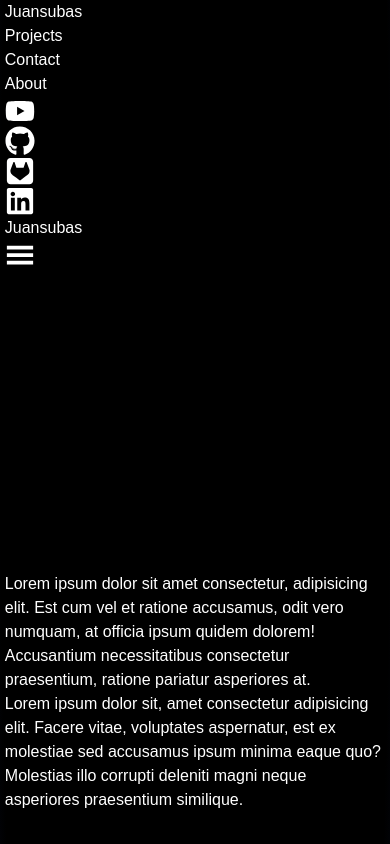
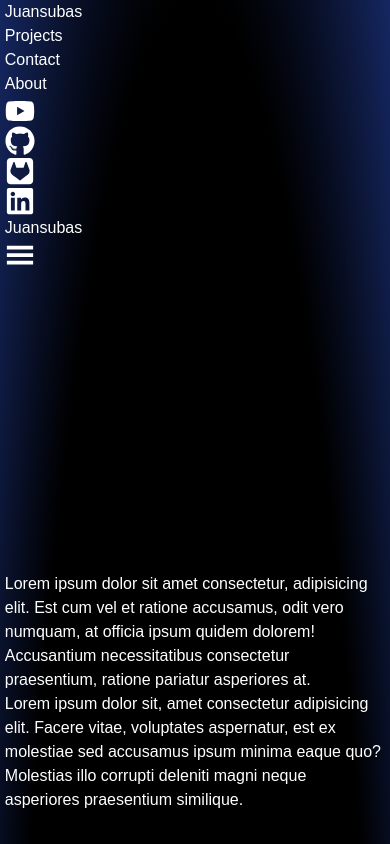
Before and after one commit to Juansubas/Portfolio, a React (Vite) app in the folder react-version/: page / in a window 390 px wide. Shown: the top 844 px of the page. Built offline with nearby package versions, Linux system fonts and the light colour scheme.

Commit message:
Update Moviles

```diff
--- a/react-version/src/components/Layout.tsx
+++ b/react-version/src/components/Layout.tsx
@@ -4,7 +4,6 @@ import Footer from "./Footer";
 const Layout = ({ children }: { children: React.ReactNode }) => {
   return (
     <main className="flex flex-col items-center justify-between w-full min-h-screen px-5">
-      <div className="background absolute top-0 left-0 w-full h-full z-[-1]"></div>
       <Header />
       {children}
       <Footer />
--- a/react-version/src/index.css
+++ b/react-version/src/index.css
@@ -44,6 +44,11 @@ body {
 
 @media screen and (max-width: 768px) {
   body {
+    background: radial-gradient(
+      100% 100% at 50% 50%,  /* Ajuste de las proporciones del gradiente */
+      #000 50%,
+      rgb(51, 95, 238) 100%
+    );
     background-attachment: scroll;/* Aplica 'local' solo en pantallas pequeñas */
   }
 }
```
